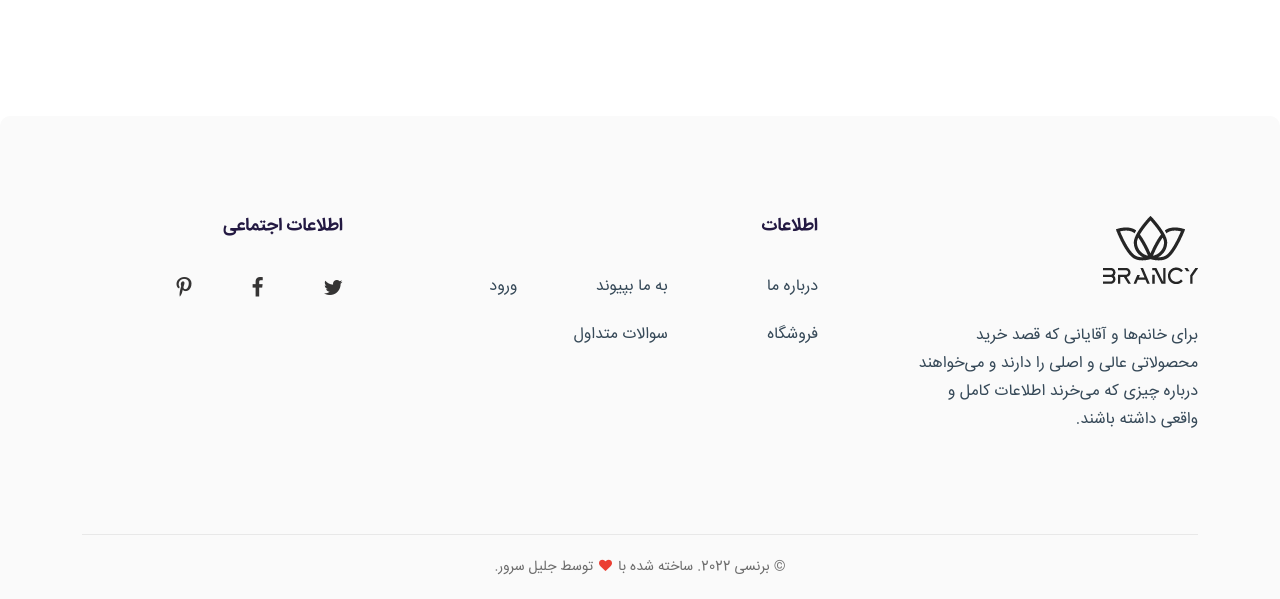
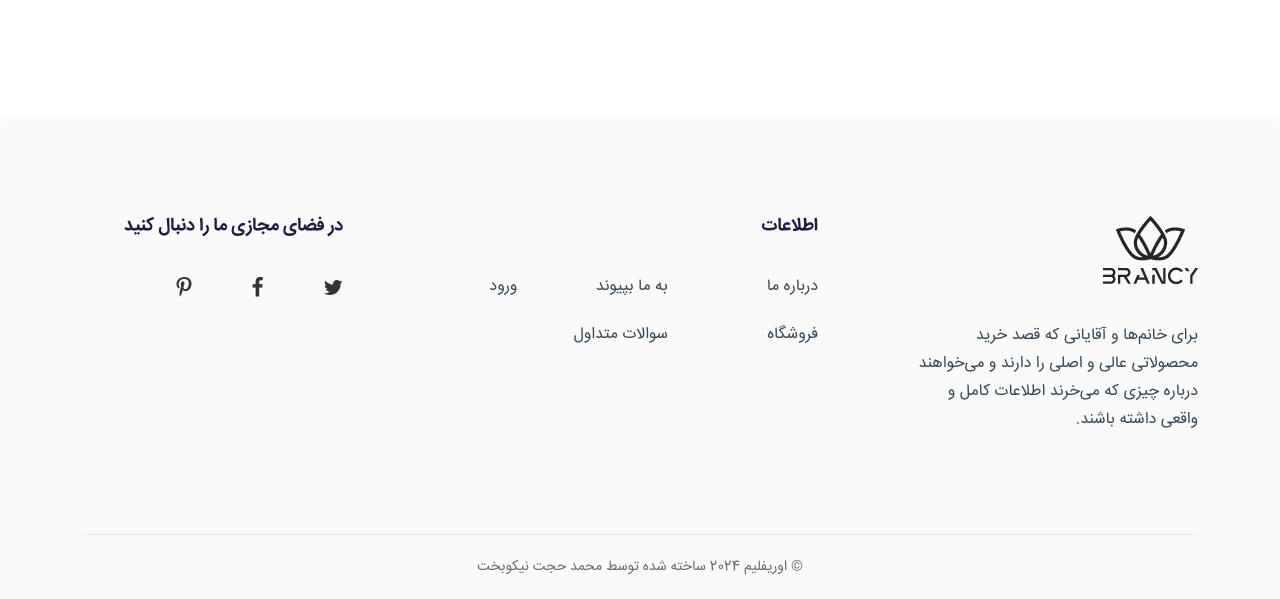
Before and after one commit to HjtDev/Cosmetic-Shop, a Django app: template account/templates/account-login.html in a window 1280 px wide. Shown: the part 552-1151 px from the top of the page. Run offline with Django 5.2, Linux system fonts and the light colour scheme; the template is opened without the code that fills it, so the values that code supplies are empty; some libraries are stand-ins or nearby versions; some web fonts are replaced.

Commit message:
feat(completed)
Completed the footer

```diff
--- a/templates/parent/footer.html
+++ b/templates/parent/footer.html
@@ -35,7 +35,7 @@
                 </div>
                 <div class="col-md-6 col-lg-3 mt-lg-0 mt-6">
                     <div class="widget-item">
-                        <h4 class="widget-title">اطلاعات اجتماعی</h4>
+                        <h4 class="widget-title">در فضای مجازی ما را دنبال کنید</h4>
                         <div class="widget-social">
                             <a href="https://twitter.com/" target="_blank" rel="noopener"><i class="fa fa-twitter"></i></a>
                             <a href="https://www.facebook.com/" target="_blank" rel="noopener"><i
@@ -54,7 +54,7 @@
     <div class="footer-bottom">
         <div class="container pt-0 pb-0">
             <div class="footer-bottom-content">
-                <p class="copyright">© برنسی 2022. ساخته شده با <i class="fa fa-heart"></i> توسط جلیل سرور.</p>
+                <p class="copyright">© اوریفلیم 2024 ساخته شده توسط محمد حجت نیکوبخت</p>
             </div>
         </div>
     </div>
```
